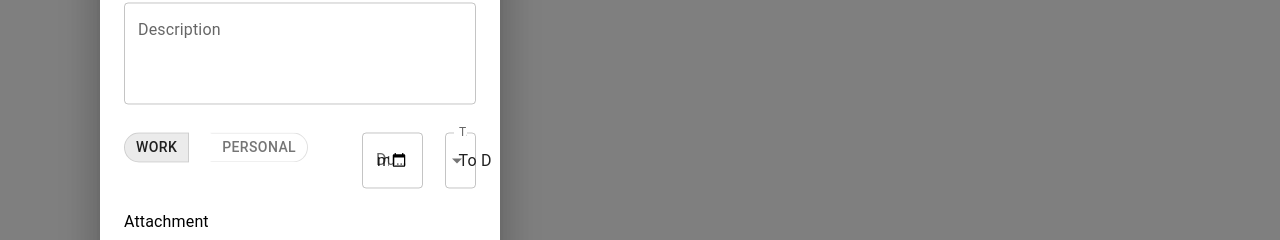
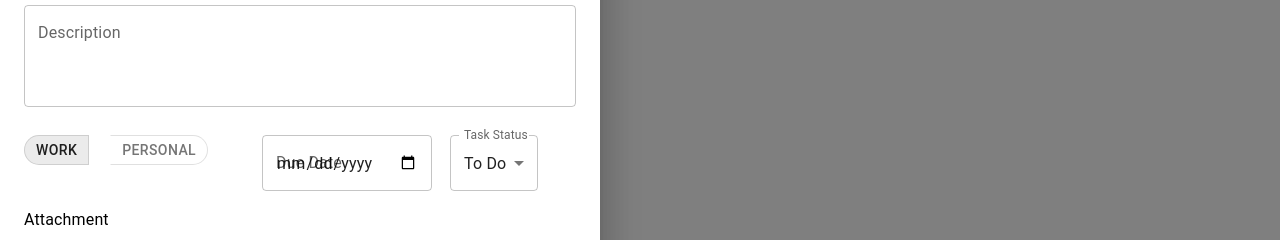
Before and after one commit to dhanraj12i/taskmanager, a React (Vite) app: page /dashboard in a window 1280 px wide. Both pictures are taken after typing "Sample" into the empty fields and a click on the button "ADD TASK". Shown: the part 278-518 px from the top of the page. Built offline with nearby package versions, Linux system fonts and the light colour scheme; no server answers; the database is empty.

Commit message:
drag and drop deployment ts error fixed

```diff
--- a/src/components/modal-view/CreateTaskItem.tsx
+++ b/src/components/modal-view/CreateTaskItem.tsx
@@ -75,6 +75,7 @@ const TaskItemModal: React.FC<TaskItemModalProps> = ({
       title={taskData ? "Edit Task" : "Create Task"} // 🔹 Dynamic title
       primaryButtonText={taskData ? "Update" : "Create"} // 🔹 Dynamic button text
       onPrimaryClick={handleSubmit}
+      width={'600px'}
     >
       <TextField
         fullWidth
@@ -102,7 +103,7 @@ const TaskItemModal: React.FC<TaskItemModalProps> = ({
         error={!!errors.desc}
         helperText={errors.desc}
       />
-      <Box sx={{ display: "flex", gap: "22px" }}>
+      <Box sx={{ display: "flex", flexDirection: { xs: 'column', sm: 'row' }, gap: "22px", mb: 2 }}>
         <ToggleButtonGroup
           value={task.category}
           exclusive
@@ -122,10 +123,19 @@ const TaskItemModal: React.FC<TaskItemModalProps> = ({
             Personal
           </ToggleButton>
         </ToggleButtonGroup>
+        <Box sx={{
+          display: 'flex',
+          flexDirection: { xs: 'column', sm: 'row' },
+          gap: '18px',
+          '&.MuiInputBase-root': {
+            height: '35px !important'
+          }
+        }}>
           <TextField
             type="date"
             label="Due Date"
             value={task.duedate}
+            sx={{ height: '35px' }}
             onChange={(e) => handleChange("duedate", e.target.value)}
             margin="dense"
             error={!!errors.duedate}
@@ -137,6 +147,7 @@ const TaskItemModal: React.FC<TaskItemModalProps> = ({
             value={task.status}
             onChange={(e) => handleChange("status", e.target.value)}
             margin="dense"
+            sx={{ height: '35px' }}
             error={!!errors.status}
             helperText={errors.status}
           >
@@ -145,6 +156,7 @@ const TaskItemModal: React.FC<TaskItemModalProps> = ({
             <MenuItem value="completed">Completed</MenuItem>
           </TextField>
         </Box>
+      </Box>
       <FileUpload setFile={handleChange} />
     </CustomModal>
   );
--- a/src/components/modal-view/FileUpload.tsx
+++ b/src/components/modal-view/FileUpload.tsx
@@ -72,6 +72,9 @@ const FileUpload: React.FC<fileUploadProps> = ({ setFile }) => {
   const { getRootProps, getInputProps } = useDropzone({
     onDrop,
     multiple: true,
+    onDragEnter: () => { },
+    onDragLeave: () => { },
+    onDragOver: () => { }
   });
   /* eslint-enable @typescript-eslint/no-unused-vars */
   return (
--- a/src/components/shared/CustomModal.tsx
+++ b/src/components/shared/CustomModal.tsx
@@ -9,12 +9,14 @@ interface ModalProps {
   children: React.ReactNode;
   primaryButtonText?: string;
   secondaryButtonText?: string;
+  width?: string;
   onPrimaryClick?: () => void;
   onSecondaryClick?: () => void;
 }
 
 const CustomModal: React.FC<ModalProps> = ({
   open,
+  width,
   onClose,
   title,
   children,
@@ -31,7 +33,7 @@ const CustomModal: React.FC<ModalProps> = ({
           top: "50%",
           left: "50%",
           transform: "translate(-50%, -50%)",
-          width: { xs: "90%", sm: 400 },
+          width: { xs: "60%", sm: width ?? "400px" },
           bgcolor: "background.paper",
           boxShadow: 24,
           p: 3,
```
Lines whose indentation alone changed are shown as unchanged.
